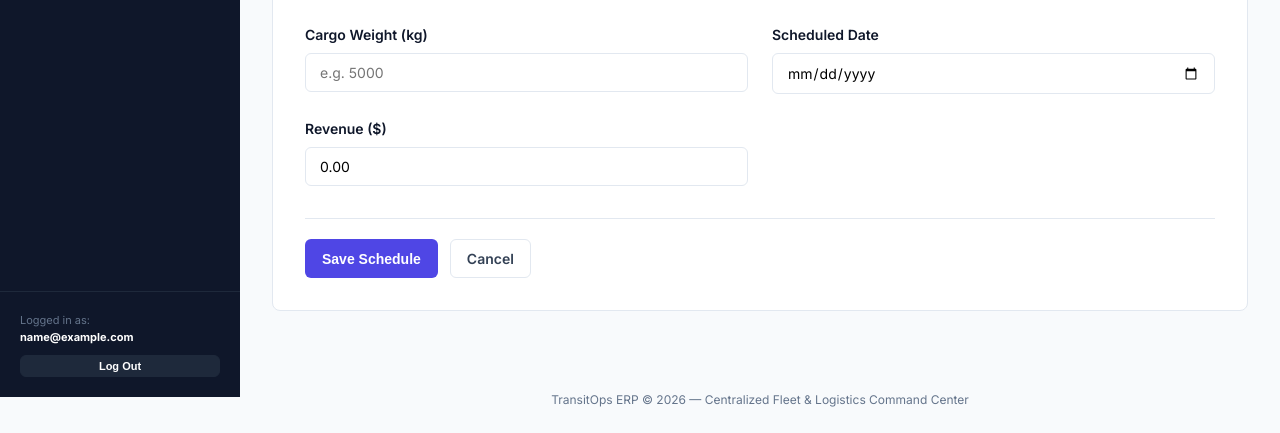
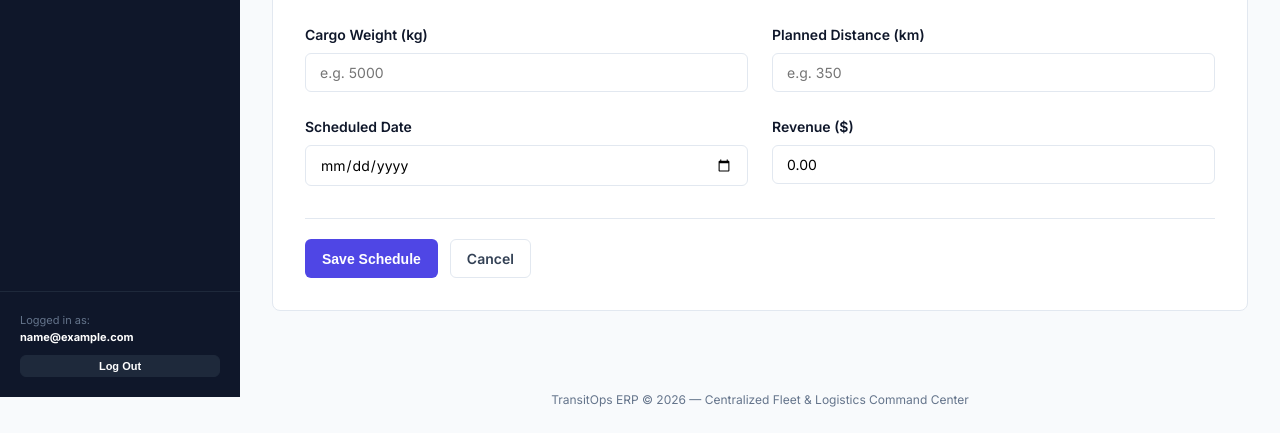
Before and after one commit to Shrujal00/transit-ops-odoo, a Django app: page /trips/new/ in a window 1280 px wide. Shown: the part 403-836 px from the top of the page. Run offline with Django 5.2, Linux system fonts and the light colour scheme; the visitor is signed in with stand-in values (Sample User, id 1); data that the repository does not hold is empty.

Commit message:
Integrate planned distance input field into logistics schedule form sheet.

```diff
--- a/core/templates/core/trip_form.html
+++ b/core/templates/core/trip_form.html
@@ -71,6 +71,12 @@
         </div>
 
         <div class="form-group">
+            <label for="{{ form.planned_distance.id_for_label }}">Planned Distance (km)</label>
+            <input type="number" name="planned_distance" id="{{ form.planned_distance.id_for_label }}"
+                   value="{{ form.planned_distance.value|default:'' }}" required placeholder="e.g. 350">
+        </div>
+
+        <div class="form-group">
             <label for="{{ form.scheduled_date.id_for_label }}">Scheduled Date</label>
             <input type="date" name="scheduled_date" id="{{ form.scheduled_date.id_for_label }}"
                    value="{% if form.scheduled_date.value %}{{ form.scheduled_date.value|date:'Y-m-d'|default:form.scheduled_date.value }}{% endif %}" required>
```
